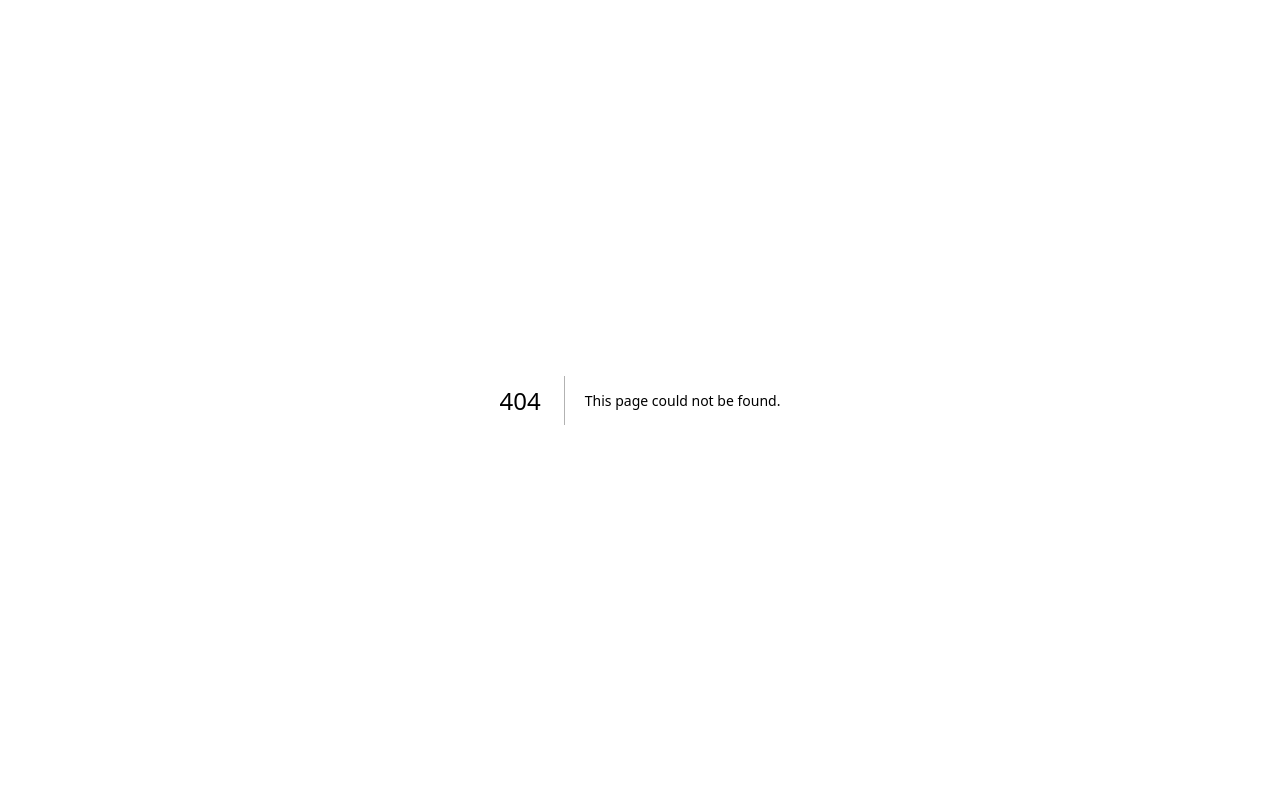
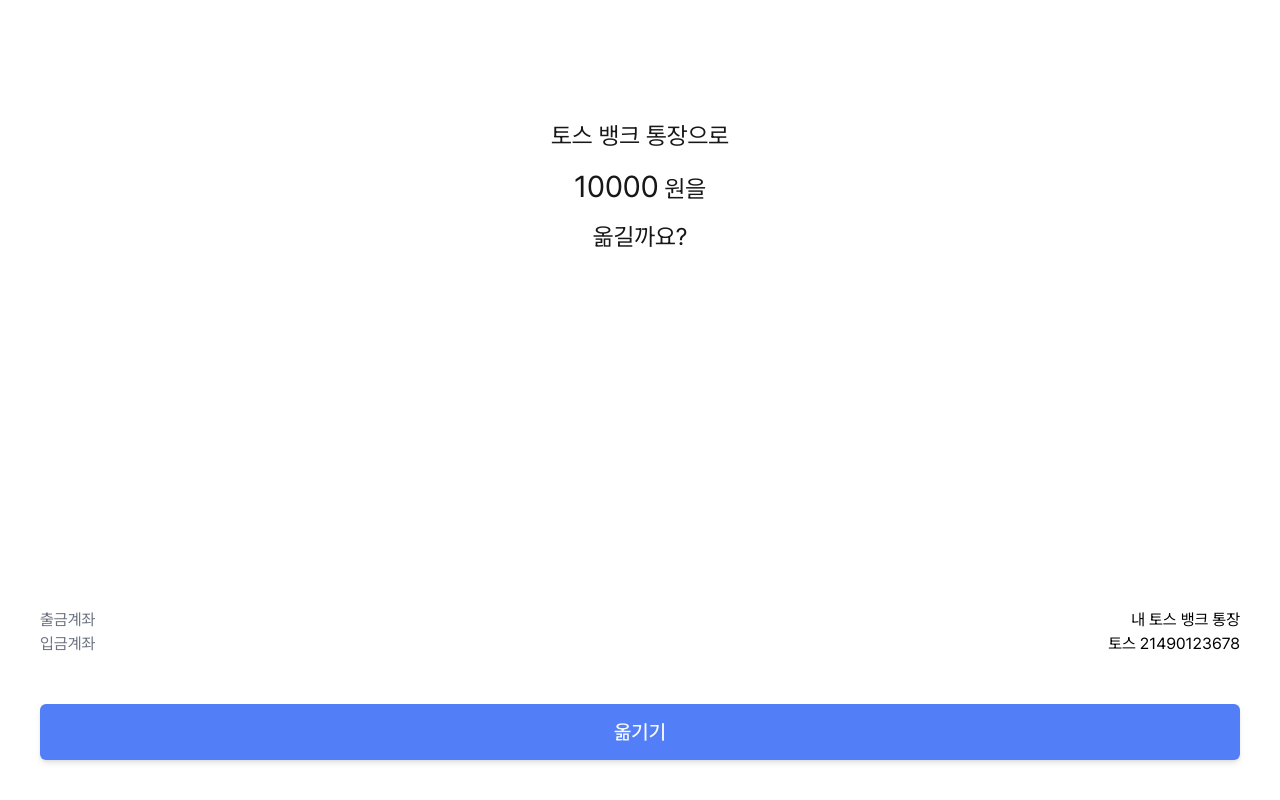
Before and after one commit to woo-ah-hana/woo-ah-hana-web, a Next.js app in the folder woo-ah-hana-web/: page /deposit/check in a window 1280 px wide. Before the commit this address had no page. Built offline with nearby package versions, Linux system fonts and the light colour scheme.

Commit message:
[ui] 입금페이지 - 통장 및 금액 확인

```diff
--- /dev/null
+++ b/woo-ah-hana-web/src/app/(..route)/deposit/check/page.tsx
@@ -0,0 +1,31 @@
+import AchromaticButton from '@/app/ui/atom/button/achromatic-button';
+
+export default function DepositCheck() {
+  return (
+    <div className='h-screen p-10 flex flex-col justify-between'>
+      <div className='mt-20 text-2xl align-center justify-center text-center flex flex-col gap-4'>
+        <h1>토스 뱅크 통장으로</h1>
+        <h1>
+          <span className='text-3xl'>10000</span> 원을
+        </h1>
+        <h1>옮길까요?</h1>
+      </div>
+
+      <div className='flex flex-col gap-12'>
+        <div className='flex flex-col text-gray-500'>
+          <div className='flex justify-between'>
+            <p>출금계좌</p>
+            <p className='text-black'>내 토스 뱅크 통장</p>
+          </div>
+          <div className='flex justify-between'>
+            <p>입금계좌</p>
+            <p className='text-black'>토스 21490123678</p>
+          </div>
+        </div>
+        <div>
+          <AchromaticButton className='w-full px-5 h-14 text-xl'>옮기기</AchromaticButton>
+        </div>
+      </div>
+    </div>
+  );
+}
--- a/woo-ah-hana-web/src/app/(..route)/deposit/page.tsx
+++ b/woo-ah-hana-web/src/app/(..route)/deposit/page.tsx
@@ -26,7 +26,7 @@ export default function Deposit() {
         </Card>
       </div>
       <div>
-        <AchromaticButton className='w-full px-5'>다음</AchromaticButton>
+        <AchromaticButton className='w-full px-5 h-14 text-xl'>확인</AchromaticButton>
       </div>
     </div>
   );
```
